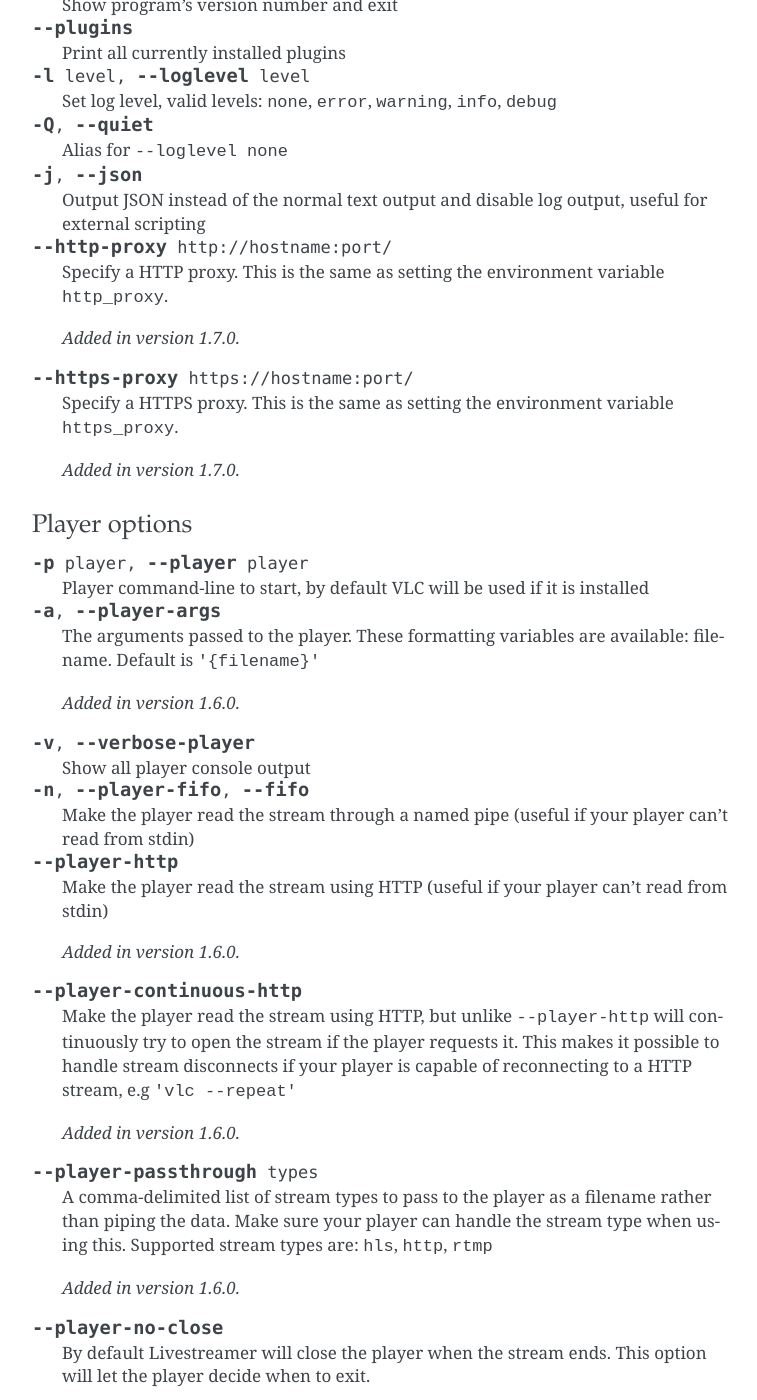
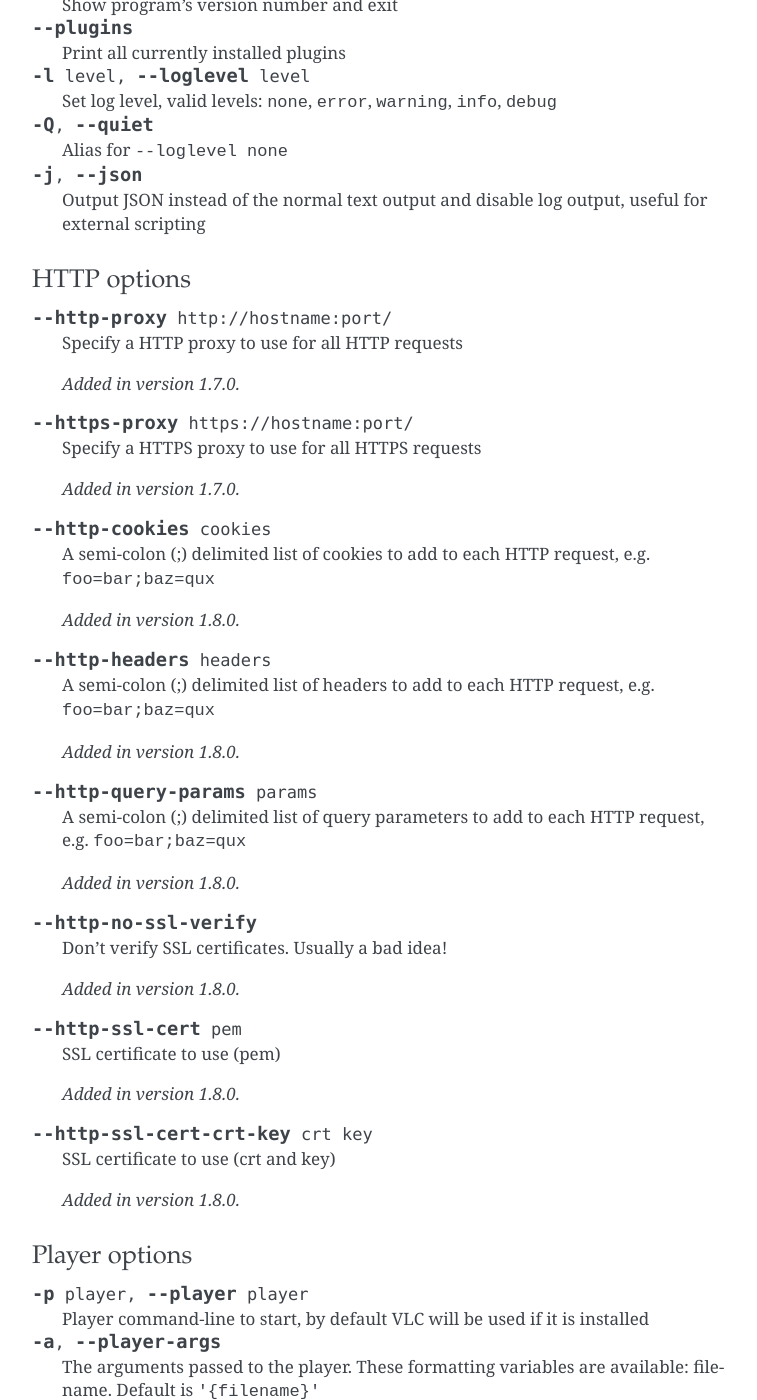
Before and after one commit to streamlink/streamlink, a Sphinx documentation site: the page built from docs/cli.rst, in a window 1280 px wide and 1400 px high, scrolled down 4827 px. Shown: the whole window, without its empty margins (258-1015 px from the left). Built offline with Sphinx 7.4.7, drawn with Linux system fonts in a browser that asks for light colours.

Commit message:
cli: Add a bunch of HTTP options.
--http-cookies, --http-headers, --http-query-params,
--http-no-ssl-verify, --http-ssl-cert and --http-ssl-cert-crt-key.

Resolves #274.

```diff
--- a/docs/cli.rst
+++ b/docs/cli.rst
@@ -272,19 +272,60 @@ Command line options
     Output JSON instead of the normal text output and
     disable log output, useful for external scripting
 
+
+HTTP options
+^^^^^^^^^^^^
+
 .. cmdoption:: --http-proxy http://hostname:port/
 
-    Specify a HTTP proxy. This is the same as setting
-    the environment variable ``http_proxy``.
+    Specify a HTTP proxy to use for all HTTP requests
 
     .. versionadded:: 1.7.0
 
 .. cmdoption:: --https-proxy https://hostname:port/
 
-    Specify a HTTPS proxy. This is the same as setting
-    the environment variable ``https_proxy``.
+    Specify a HTTPS proxy to use for all HTTPS requests
 
     .. versionadded:: 1.7.0
+
+.. cmdoption:: --http-cookies cookies
+
+    A semi-colon (;) delimited list of cookies to add to
+    each HTTP request, e.g. ``foo=bar;baz=qux``
+
+    .. versionadded:: 1.8.0
+
+.. cmdoption:: --http-headers headers
+
+    A semi-colon (;) delimited list of headers to add to
+    each HTTP request, e.g. ``foo=bar;baz=qux``
+
+    .. versionadded:: 1.8.0
+
+.. cmdoption:: --http-query-params params
+
+    A semi-colon (;) delimited list of query parameters to
+    add to each HTTP request, e.g. ``foo=bar;baz=qux``
+
+    .. versionadded:: 1.8.0
+
+.. cmdoption:: --http-no-ssl-verify
+
+    Don't verify SSL certificates. Usually a bad idea!
+
+    .. versionadded:: 1.8.0
+
+.. cmdoption:: --http-ssl-cert pem
+
+    SSL certificate to use (pem)
+
+    .. versionadded:: 1.8.0
+
+.. cmdoption:: --http-ssl-cert-crt-key crt key
+
+    SSL certificate to use (crt and key)
+
+    .. versionadded:: 1.8.0
 
 
 Player options
```
Also changed, not shown: 2 other files.
